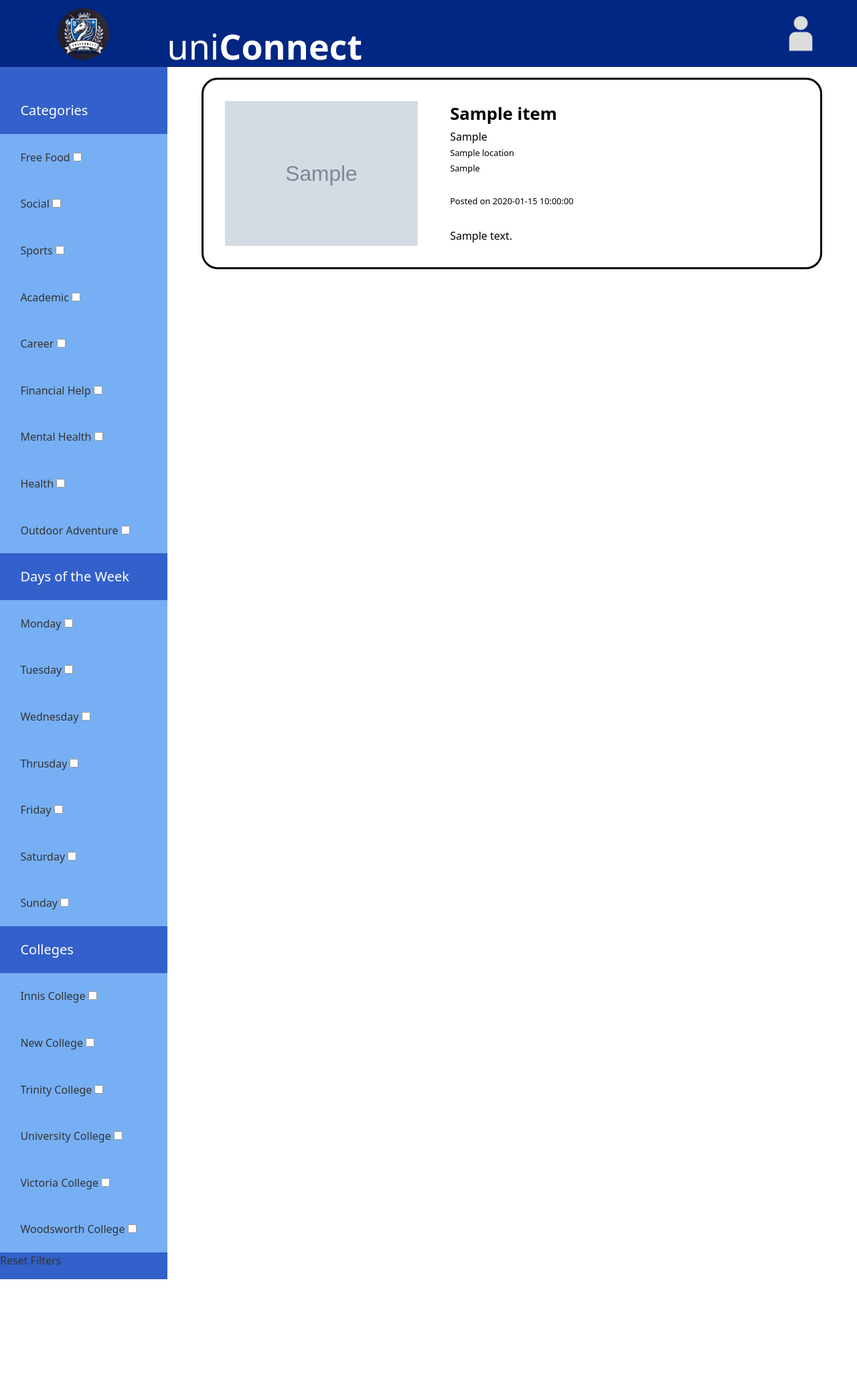
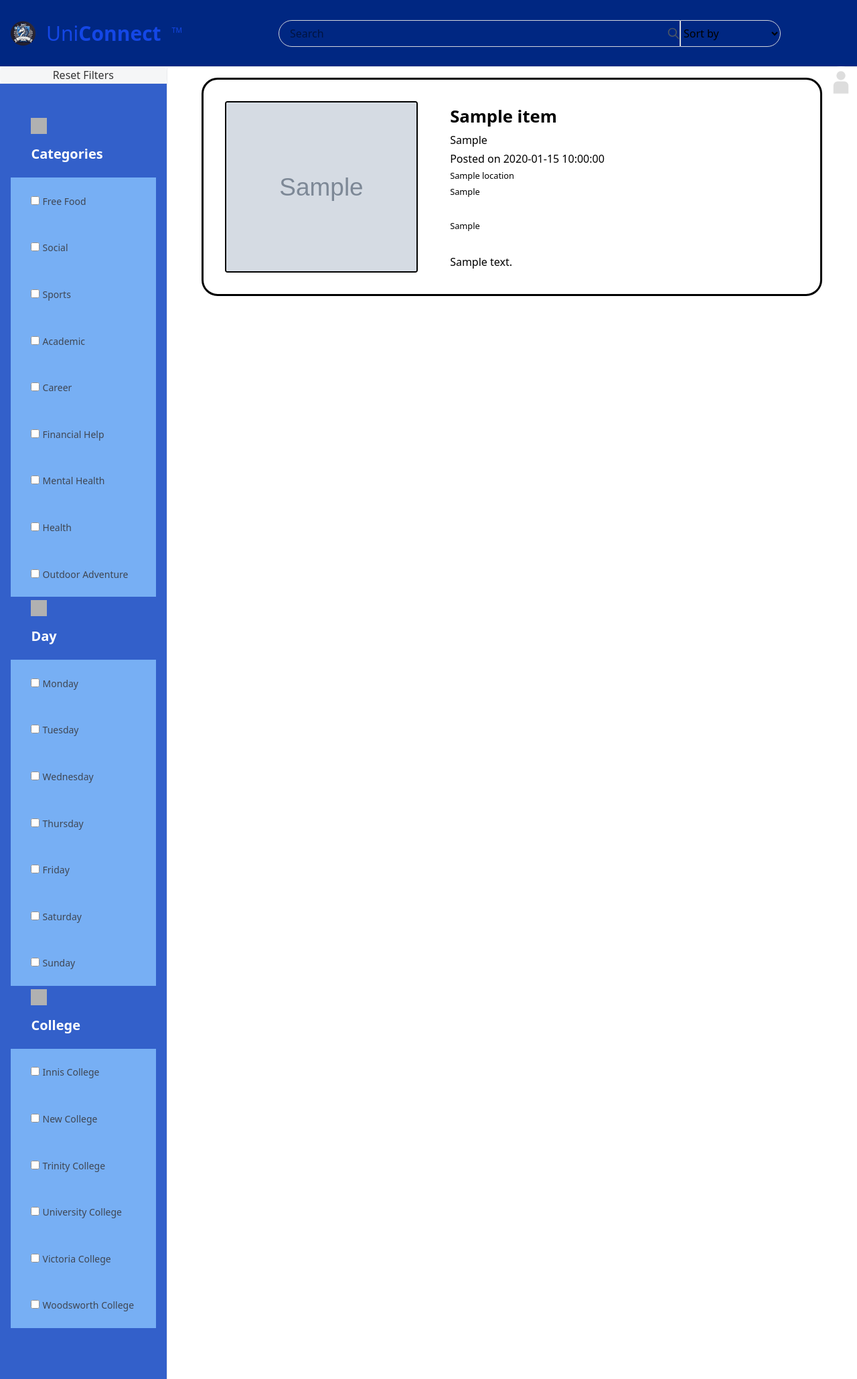
Before and after one commit to sofiaborodaenko/uniConnect, a Flask app: template templates/index.html in a window 1280 px wide. Shown: the whole page at 67% size. Run offline with Flask 3, Linux system fonts and the light colour scheme; the template is opened without the code that fills it: values that come from a table or form of the project are taken from there, most other values are stand-ins (such as "Sample title", 1, 10 or a date in 2020); grey boxes marked "Sample" are stand-in pictures; data that the repository does not hold is empty; style sheets or scripts are compiled from the project's sources; parts of the project's set-up code (start-up, migrations or seed data) failed here and were passed over; grey boxes are pictures that could not be loaded.

Commit message:
update index.html

```diff
--- a/templates/index.html
+++ b/templates/index.html
@@ -1,81 +1,129 @@
 <!DOCTYPE html>
 <html>
 <head>
-        <meta charset="UTF-8" />
+    <meta charset="UTF-8"/>
     <meta name="viewport" content="width=device-width, initial-scale=1.0">
     <title>uniConnect</title>
-        <!--CSS file-->
-        <link rel="stylesheet" href="static/output.css">
-        <link rel="stylesheet" href="static/styles/custom.css">
+    <link rel="stylesheet" href="{{ url_for('static', filename='output.css') }}">
+    <link rel="stylesheet" href="{{ url_for('static', filename='styles/custom.css') }}">
+    <link rel="icon" href="static/imgs/uniconnect-logo.png">
+
 </head>
-    <body>
+<body class="font-sans">
 <!--top banner -->
-        <div class="header flex items-center justify-between static">
+<div class="header flex border-b-1 border-solid border-gray-200 sticky">
+    <div class="flex items-center w-full h-full px-10" style="padding: 1rem">
+        <div class="flex w-100 items-center">
+            <img class="h-12 w-auto object-contain mr-4"
+                 src="static/imgs/uniconnect-logo.png"
+                 draggable="false"
+                 alt="uniConnect Logo">
 
-            <div class="flex flex-row content-end w-full h-full">  <!--logo_container-->
-               <!-- <img src="static/UofT.png">  -->
-                <img class="basis-[15.6rem] flex-none text-center object-scale-down" src="static/imgs/uniconnect-logo.png" draggable="false">
-                <h1 class="basis-2/3 text-3xl flex-grow place-self-end text-[#ffffff] text-[3.25rem] font-light " draggable="false">uni<span class="font-bold"><a>Connect</a></span></h1>
-                <a class="basis-1/8 flex-auto object-scale-down self-center "><img class="user-pfp w-12 h-17 object-cover justify-self-center " src="static/imgs/user-img.png" draggable="false" onclick="toggleMenu()"></a>
-            <!---->
+            <h1 class="select-none text-3xl text-blue-700 font-light text-center" style="padding: 1rem">
+                Uni<span class="text-blue-700 font-bold">Connect</span>
+                <h1 class="text-sm text-blue-700"><sup>TM</sup></h1>
+            </h1>
+        </div>
+
+        <div class="flex items-center w-200 ml-4 h-10 p-10">
+                <div class="relative">
+                    <input type="text" id="search-bar" placeholder="Search" style="padding: 1rem"
+                           class="h-10 w-150 rounded-l-full border border-gray-300 focus:outline-none focus:ring-1 focus:ring-blue-200 focus:border-blue-500">
+                    <button id="search-button" class="absolute right-0 top-0 h-full px-3 text-gray-600 hover:text-gray-800">
+                        <svg xmlns="http://www.w3.org/2000/svg" class="h-5 w-5" fill="none" viewBox="0 0 24 24" stroke="currentColor">
+                            <path stroke-linecap="round" stroke-linejoin="round" stroke-width="2" d="M21 21l-6-6m2-5a7 7 0 11-14 0 7 7 0 0114 0z" />
+                        </svg>
+                    </button>
+                </div>
+
+                <select id="filter-dropdown" class="h-10 py-2 px-4 rounded-r-full border border-gray-300 focus:outline-none focus:ring-2 focus:ring-blue-500 focus:border-blue-500 ml-0">
+                    <option value="">Sort by</option>
+                    <option value="new">Date: New to Old</option>
+                    <option value="old">Date: Old to New</option>
+                </select>
+            </div>
+        </div>
+
+        <div class="flex items-center justify-end pl-4">
+            <button onclick="toggleMenu()" class="focus:outline-none">
+                <img class="h-12 w-12 object-cover rounded-full border-2 border-white"
+                     src="static/imgs/user-img.png"
+                     draggable="false"
+                     alt="User Profile">
+            </button>
+        </div>
     </div>
 
     <div class="user-form bg-blue-50 absolute top-full right-1/100 box-border" id="user-form">
+        {% block user_form %}
         <div class="p-6 m-6">
-                    <!--{% block user_form %}-->
 
-                    <!--{% endblock %}-->
 
-                    <form method="POST" >
+            <form method="POST">
                 {{ form.hidden_tag() }}
 
                 {{ form.college.label }}
                 {{ form.college() }}
                 <br/>
-                        {{ form.major.label }}
-                        {{ form.major() }}
+                {{ form.faculty.label }}
+                {{ form.faculty() }}
                 <br/>
                 {{ form.preferred_categories.label }}
                 {{ form.preferred_categories() }}
                 <br/>
                 {{ form.submit(class="bg-blue-500 hover:bg-blue-700 text-white font-bold py-2 px-4 rounded") }}
             </form>
+
+
         </div>
+        {% endblock %}
 
     </div>
 
-        </div>
 
+
+{% block body_content %}
 <div class="tree-container">
     <div class="tree">
-                {% for item in  events_list %}
+        {% for item in events_list %}
+
+        <div class="node hover:bg-sky-200 duration-500 hover:text-gray-700 hover:scale-101 ease-in-out ">
+            <a href="{{ url_for('ind_event', title=item['name']) }}" class="block hover:no-underline">
                 {% if item['image'] %}
-                        <div class="node">
                 <div class="flex">
-                               <img class="event-img" src="{{ item['image'] }}">
+                    <img class="event-img h-64 w-64 rounded-sm border-2 border-solid object-cover mr-4"
+                         src="{{ item['image'] }}">
 
                     <div class="event-text grid">
-                                    <strong class="event-name">{{ item['name'] }}</strong>
-                                    <p>{{ item['sorting_info'][2]}}</p>
+                        <strong class="event-name"><a href="{{ url_for('ind_event', title=item['name']) }}"
+                                                      class="hover:underline">{{ item['name'] }}</a></strong>
+                        <p class="college-name">{{ item['sorting_info'][2]}}</p>
+
+                        {% if item['post_time'] != 0 %}
+                        <p class="event-posted">Posted on {{ item['post_time'] }}</p>
+                        {% endif %}
+
                         {% if item['location'] %}
                         <p class="event-location">{{ item['location'] }}</p>
                         {% endif %}
 
-                                    <p class="event-location">{{ item['sorting_info'][0] }}</p> </br>
+                        <p class="event-location">{{ item['sorting_info'][0] }}</p></br>
 
-                                   {% if item['posted_time'] != 0 %}
-                                        <p class="event-location">Posted on {{ item['posted_time'] }}</p> </br>
-                                    {% endif %}
-                                   <p>{{ item['desc'] }}</p>
+                        <p class="event-location">{{ item['sorting_info'][1] }} </p> </br>
+
+
+
+                        <p class="event-short-desc">{{ item['desc'] }}</p>
                     </div>
                 </div>
+                {% else %}
+                <strong class="event-name"><a href="{{ url_for('ind_event', title=item['name']) }}"
+                                              class="hover:underline">{{ item['name'] }}</a></strong>
+                <p class="college-name">{{ item['sorting_info'][2]}}</p>
 
-                        </div>
-
-                    {% else %}
-                        <div class="node">
-                            <strong class="event-name">{{ item['name'] }} </strong>
-                            <p>{{ item['sorting_info'][2]}}</p>
+                {% if item['post_time'] != 0 %}
+                <p class="event-posted">Posted on {{ item['post_time'] }}</p> </br>
+                {% endif %}
 
                 {% if item['location'] %}
                 <p class="event-location">{{ item['location'] }}</p>
@@ -83,83 +131,97 @@
 
                 <p class="event-location">{{ item['sorting_info'][0] }}</p> </br>
 
-                            {% if item['posted_time'] != 0 %}
-                                <p class="event-location">Posted on {{ item['posted_time'] }}</p> </br>
-                            {% endif %}
-                            <p>{{ item['desc'] }}</p>
-                        </div>
-
-                    {% endif %}
+                <p class="event-location">{{ item['sorting_info'][1] }} </p> </br>
 
 
-
+                <p>{{ item['desc'] }}</p>
+                {% endif %}
+            </a>
+        </div>
 
 
         {% endfor %}
 
     </div>
 </div>
+{% endblock %}
 
 <!--sidebar-->
-            <div class="side-bar">
+{% block side_bar %}
+<div class="side-bar h-screen overflow-y-auto sticky top-0 py-4 px-2 bg-white border-r border-gray-200">
+    <!-- menu items -->
+    <form class="sticky top-0 z-10 bg-white pt-4 pb-2 border-b border-gray-200">
+        <button type="submit" name="reset" id="resetFilters" class="w-full py-2 bg-gray-100 hover:bg-gray-200 rounded-md transition-colors">
+            Reset Filters
+        </button>
+    </form>
 
-                <!-- menu items -->
-                <div class="menu">
-                    <div class="item"><a class="sub-btn">Categories</a>
+    <div class="menu select-none" style="padding:1rem">
+        <div class="item">
+            <!-- icons from https://www.flaticon.com/free-icons/week-days -->
+            <a class="flex items-center gap-2 sub-btn hover:bg-gray-100 duration-500 rounded-full font-bold px-4 py-2">
+                <img class="flex-none h-6 w-6 object-fit"
+                     src="static/imgs/category.png"
+                     draggable="false">
+                <span class="flex-1">Categories</span>
+            </a>
+
             <div class="sub-menu">
                 <form method="POST" action="/">
-                                <li>Free Food <input type="checkbox" value="Free Food" name="category-checkbox"></li>
-                                <li>Social  <input type="checkbox" value="Social" name="category-checkbox"></li>
-                                <li>Sports  <input type="checkbox" value="Sports" name="category-checkbox"></li>
-                                <li>Academic  <input type="checkbox" value="Academic" name="category-checkbox"></li>
-                                <li>Career  <input type="checkbox" value="Career" name="category-checkbox"></li>
-                                <li>Financial Help  <input type="checkbox" value="Financial Help" name="category-checkbox"></li>
-                                <li>Mental Health  <input type="checkbox" value="Mental Health" name="category-checkbox"></li>
-                                <li>Health  <input type="checkbox" value="Health" name="category-checkbox"></li>
-                                <li>Outdoor Adventure  <input type="checkbox" value="Outdoor Adventure" name="category-checkbox"></li>
+                    {% for category in ["Free Food", "Social", "Sports", "Academic", "Career", "Financial Help", "Mental
+                    Health", "Health", "Outdoor Adventure"] %}
+                    <li class="whitespace-nowrap overflow-hidden"><input id="{{category}}-checkbox" type="checkbox" value="{{category}}" name="category-checkbox">
+                        <label for="{{category}}-checkbox"
+                               class="ms-2 text-sm font-medium text-gray-900">{{category}}</label>
+                    </li>
+                    {% endfor %}
+                </form>
+            </div>
+        </div>
 
+        <div class="item">
+            <a class="flex items-center gap-2 sub-btn hover:bg-gray-100 duration-500 rounded-full font-bold px-4 py-2">
+                <img class="flex-none h-6 w-6 object-fit"
+                     src="static/imgs/7-days.png"
+                     draggable="false">
+                <span class="flex-1">Day</span>
+            </a>
+            <div class="sub-menu">
+                <form method="POST" action="/">
+                    {% for day in ["Monday", "Tuesday", "Wednesday", "Thursday", "Friday", "Saturday", "Sunday"] %}
+                    <li class="whitespace-nowrap overflow-hidden"><input id="{{day}}-checkbox" type="checkbox" value="{{day}}" name="week-checkbox">
+                        <label for="{{day}}-checkbox" class="ms-2 text-sm font-medium text-gray-900">{{day}}</label>
+                    </li>
+                    {% endfor %}
                 </form>
+            </div>
+        </div>
+
+        <div class="item">
+            <a class="flex items-center gap-2 sub-btn hover:bg-gray-100 duration-500 rounded-full font-bold px-4 py-2">
+                <img class="flex-none h-6 w-6 object-fit"
+                     src="static/imgs/school.png"
+                     draggable="false">
+                <span class="flex-1">College</span>
+            </a>
+            <div class="sub-menu">
+                <form method="POST" action="/">
+                    {% for college in ["Innis College", "New College", "Trinity College", "University College",
+                    "Victoria College", "Woodsworth College"] %}
+                    <li class="whitespace-nowrap overflow-hidden"><input id="{{college}}-checkbox" type="checkbox" value="{{college}}" name="college-checkbox">
+                        <label for="{{college}}-checkbox"
+                               class=" ms-2 text-sm font-medium text-gray-900">{{college}}</label>
+                    </li>
+                    {% endfor %}
+                </form>
+            </div>
+        </div>
+
 
     </div>
 
 </div>
-                    <div class="item"><a class="sub-btn">Days of the Week</a>
-                        <div class="sub-menu">
-                            <form method="POST" action="/">
-                                <li>Monday <input type="checkbox" value="Monday" name="week-checkbox"></li>
-                                <li>Tuesday  <input type="checkbox" value="Tuesday" name="week-checkbox"></li>
-                                <li>Wednesday  <input type="checkbox" value="Wednesday" name="week-checkbox"></li>
-                                <li>Thrusday  <input type="checkbox" value="Thrusday" name="week-checkbox"></li>
-                                <li>Friday  <input type="checkbox" value="Friday" name="week-checkbox"></li>
-                                <li>Saturday  <input type="checkbox" value="Saturday" name="week-checkbox"></li>
-                                <li>Sunday  <input type="checkbox" value="Sunday" name="week-checkbox"></li>
-
-                            </form>
-                        </div>
-
-                    </div>
-                    <div class="item"><a class="sub-btn">Colleges</a>
-                        <div class="sub-menu">
-                            <form method="POST" action="/">
-                                <li>Innis College <input type="checkbox" value="Innis College" name="college-checkbox"></li>
-                                <li>New College  <input type="checkbox" value="New College" name="college-checkbox"></li>
-                                <li>Trinity College <input type="checkbox" value="Trinity College" name="college-checkbox"></li>
-                                <li>University College  <input type="checkbox" value="University College" name="college-checkbox"></li>
-                                <li>Victoria College <input type="checkbox" value="Victoria College" name="college-checkbox"></li>
-                                <li>Woodsworth College <input type="checkbox" value="Woodsworth College" name="college-checkbox"></li>
-
-                            </form>
-                        </div>
-
-                    </div>
-
-                    <form class="">
-                        <button type="submit" name="reset" id="resetFilters" >Reset Filters</button>
-                    </form>
-
-                </div>
-
-            </div>
+{% endblock %}
 
 
 <!-- jquery cdn link -->
@@ -181,87 +243,152 @@
     $('input[type="checkbox"]').change(function(){
         console.log("Checkbox clicked!");
     });
+
+
 </script>
 
 <script>
      $(document).ready(function(){
 
-                $.getJSON("static/user_selected_filters.json", function(data){
-                    if (data) {
+
+
+                const userFilters = {{ selected_filters | tojson }};
+
+
+                if (userFilters) {
                     $('input[type="checkbox"]').each(function(){
                         let checkboxValue = $(this).val();
                         let checkboxName = $(this).attr("name");
 
-                            if ((checkboxName == "category-checkbox" && data.categories.includes(checkboxValue)) ||
-                                (checkboxName == "week-checkbox" && data.days.includes(checkboxValue)) ||
-                                (checkboxName == "college-checkbox" && data.colleges.includes(checkboxValue))) {
+                        if ((checkboxName == "category-checkbox" && userFilters.categories.includes(checkboxValue)) ||
+                            (checkboxName == "week-checkbox" && userFilters.days.includes(checkboxValue)) ||
+                            (checkboxName == "college-checkbox" && userFilters.colleges.includes(checkboxValue))) {
 
-                                $(this).prop("checked", true);
+                            $(this).prop("checked", true);  // Pre-select the checkboxes based on the global dictionary
+                        }
+                    });
                 }
 
-                        });
-                    }
-                });
 
                 // for toggling the sub-menus
                  $('.sub-btn').click(function(){
             $(this).next('.sub-menu').slideToggle();
-                    $(this).find('.dropdown').toggleClass('rotate');
         });
 
-                $('input[type="checkbox"]').change(function(){
-                    let categories = [];
-                    let days = [];
-                    let colleges = [];
+        // search
+        $('#search-button').click(performSearch);
+        $('#search-bar').keypress(function(e){
+            if(e.which == 13) performSearch();
+        });
 
-                    $('input[type="checkbox"]:checked').each(function(){
-                        let value = $(this).val();
-                        let name = $(this).attr("name");
+        // sort
+        $('#filter-dropdown').change(performSort);
 
-                        if (name == "category-checkbox") {
-                            categories.push(value);
-                        } else if (name == "week-checkbox") {
-                            days.push(value);
-                        } else if (name == "college-checkbox") {
-                            colleges.push(value);
+        // filter
+        $('input[type="checkbox"]').change(updateFilters);
+
+        // reset
+        $("#resetFilters").click(function(e){
+            e.preventDefault();
+            $('input[type="checkbox"]').prop("checked", false);
+            $('#search-bar').val('');
+            $('#filter-dropdown').val('');
+            updateFilters();
+        });
+
+        function performSearch() {
+            updateFilters();
         }
 
-                    });
+        function performSort() {
+            updateFilters();
+        }
+
+        function updateFilters() {
+            const filters = {
+                query: $('#search-bar').val().trim(),
+                sort: $('#filter-dropdown').val(),
+                categories: $('input[name="category-checkbox"]:checked').map((i,e) => e.value).get(),
+                days: $('input[name="week-checkbox"]:checked').map((i,e) => e.value).get(),
+                colleges: $('input[name="college-checkbox"]:checked').map((i,e) => e.value).get()
+            };
 
             $.ajax({
                 type: "POST",
                 url: "/update-selection",
-                        data: JSON.stringify({
-                            categories: categories,
-                            days: days,
-                            colleges: colleges
-                        }),
+                data: JSON.stringify(filters),
                 contentType: "application/json",
                 success: function(response){
-                            console.log("Server Response:", response);
-                            location.reload();
+                    updateDisplay();
                 }
             });
-
-                });
-
-                $("#resetFilters").click(function(){
-                    $('input[type="checkbox"]').prop("checked", false);
-
-                    $.ajax({
-                        type: "POST",
-                        url: "/reset-filters",
-                        contentType: "application/json",
-                        success: function(response){
-                            console.log(response.message);
         }
 
+
+        function updateDisplay(){
+             $.ajax({
+                        type: "GET",
+                        url: "/get-updated-events",
+                        success: function(data){
+                            console.log("Updated Events:", data);
+
+                            let eventContainer = $(".tree-container .tree");
+                            eventContainer.empty(); // clear existing events
+
+                            // append new events dynamically
+                            data.forEach(function(item){
+                                let eventHtml = `
+                                    <div class="node hover:bg-sky-200 duration-500 hover:text-gray-700 hover:scale-101 ease-in-out">
+                                    <a href="/${encodeURIComponent(item.name)}" class="block hover:no-underline">
+                                        ${item.image ? `
+                                        <div class="flex">
+                                            <img class="event-img h-64 w-64 rounded-sm border-2 border-solid object-cover mr-4"
+                                                src="${item.image}">
+                                            <div class="event-text grid">
+                                                <strong class="event-name"><a href="/${encodeURIComponent(item.name)}"
+                                                    class="hover:underline">${item.name}</a></strong>
+                                                <p class="college-name">${item.sorting_info[2]}</p>
+
+                                                ${item.post_time != 0 ? `<p class="event-posted">Posted on ${item.post_time}</p>` : ''}
+
+                                                ${item.location ? `<p class="event-location">${item.location}</p>` : ''}
+
+                                                <p class="event-location">${item.sorting_info[0]}</p></br>
+
+                                                <p class="event-location">${item.sorting_info[1]}</p> </br>
+
+                                                <p class="event-short-desc">${item.desc}</p>
+                                            </div>
+                                        </div>` : `
+                                        <strong class="event-name"><a href="/${encodeURIComponent(item.name)}"
+                                            class="hover:underline">${item.name}</a></strong>
+                                        <p class="college-name">${item.sorting_info[2]}</p>
+
+                                        ${item.post_time != 0 ? `<p class="event-posted">Posted on ${item.post_time}</p> </br>` : ''}
+
+                                        ${item.location ? `<p class="event-location">${item.location}</p>` : ''}
+
+                                        <p class="event-location">${item.sorting_info[0]}</p> </br>
+
+                                        <p class="event-location">${item.sorting_info[1]}</p> </br>
+
+                                        <p>${item.desc}</p>
+                                        `}
+                                    </a>
+                                </div>
+
+                                `;
+                                eventContainer.append(eventHtml);
                             });
+                        }
                     });
+            }
+
 
      });
 
 </script>
 
+
 </body>
 </html>
```
Lines whose indentation alone changed are shown as unchanged.
